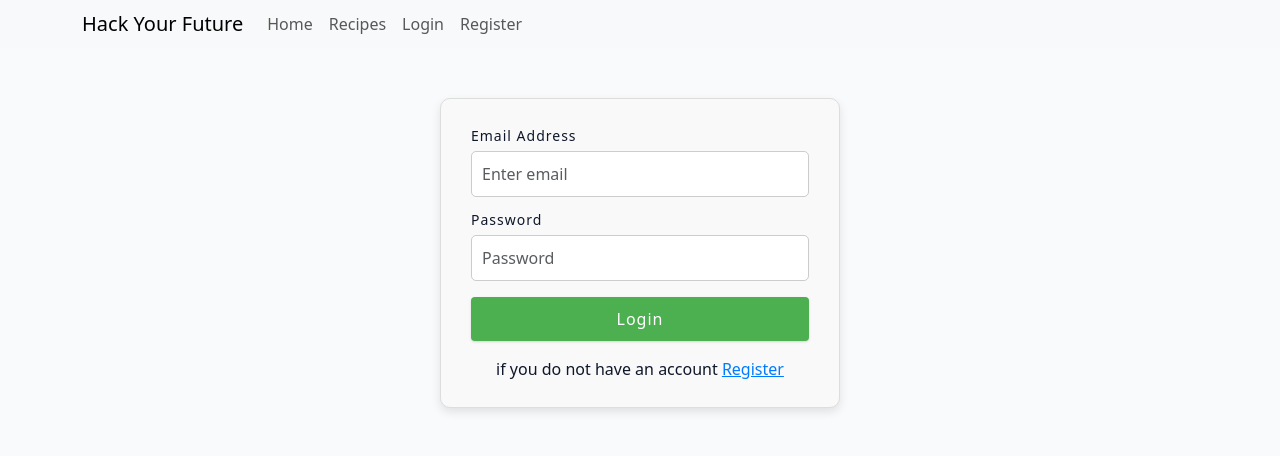
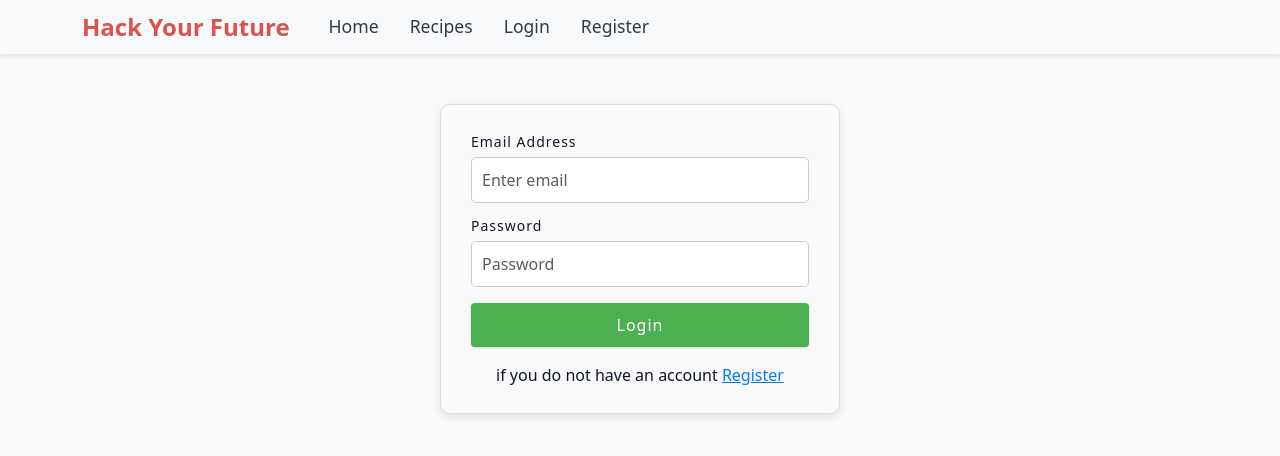
Before and after one commit to vanakenm/hyf-frontend-template, a React (Vite) app: page /login in a window 1280 px wide. Shown: the top 456 px of the page. Built offline with nearby package versions, Linux system fonts and the light colour scheme.

Commit message:
navbar-css

```diff
--- a/src/components/Navbar/NavBar.jsx
+++ b/src/components/Navbar/NavBar.jsx
@@ -19,4 +19,4 @@ export default function Navigation() {
       </Container>
     </Navbar>
   );
-}
+};
--- a/src/components/Navbar/navbar.css
+++ b/src/components/Navbar/navbar.css
@@ -0,0 +1,56 @@
+.navbar {
+    background-color: #4e99e4; /* Light background color */
+    padding: 10px 20px;
+    box-shadow: 0px 2px 5px rgba(0, 0, 0, 0.1); /* Subtle shadow for depth */
+  }
+
+  .navbar .navbar-brand {
+    font-weight: bold;
+    font-size: 1.5rem;
+    color: #d9534f; /* Red color for the brand (brand-red) */
+  }
+
+  .navbar .navbar-brand:hover {
+    color: #c9302c; /* Darker red on hover */
+  }
+
+  .navbar-nav .nav-link {
+    color: #343a40; /* Dark grey color for nav links */
+    margin-left: 15px;
+    font-size: 1.1rem;
+    transition: color 0.3s ease;
+  }
+
+  .navbar-nav .nav-link:hover {
+    color: #007bff; /* Blue color on hover */
+  }
+
+  .navbar-toggler {
+    border-color: #007bff; /* Blue toggle button border */
+  }
+
+  .navbar-toggler-icon {
+    background-color: #007bff; /* Blue color for the navbar toggle icon */
+  }
+
+  .navbar-collapse {
+    justify-content: flex-end; /* Align navigation links to the right on larger screens */
+  }
+
+  /* Active Link Styling */
+  .navbar-nav .nav-link.active {
+    color: #007bff; /* Blue color for active link */
+    font-weight: bold;
+  }
+
+  /* Responsive Styling for Mobile */
+  @media (max-width: 992px) {
+    .navbar-nav {
+      text-align: center; /* Center links on mobile */
+    }
+
+    .navbar-nav .nav-link {
+      margin-left: 0;
+      margin-bottom: 10px; /* Add space between links on mobile */
+    }
+  }
```
